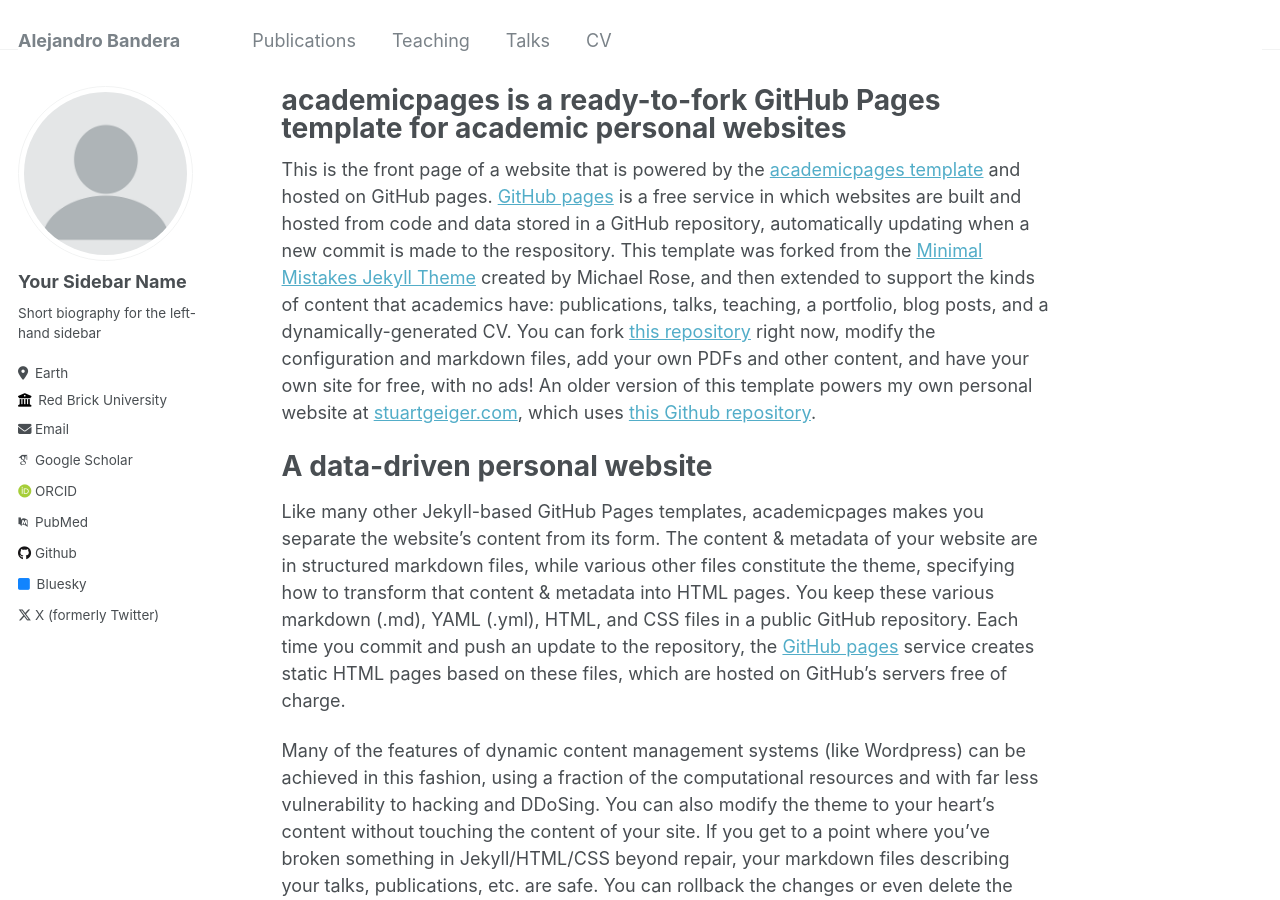
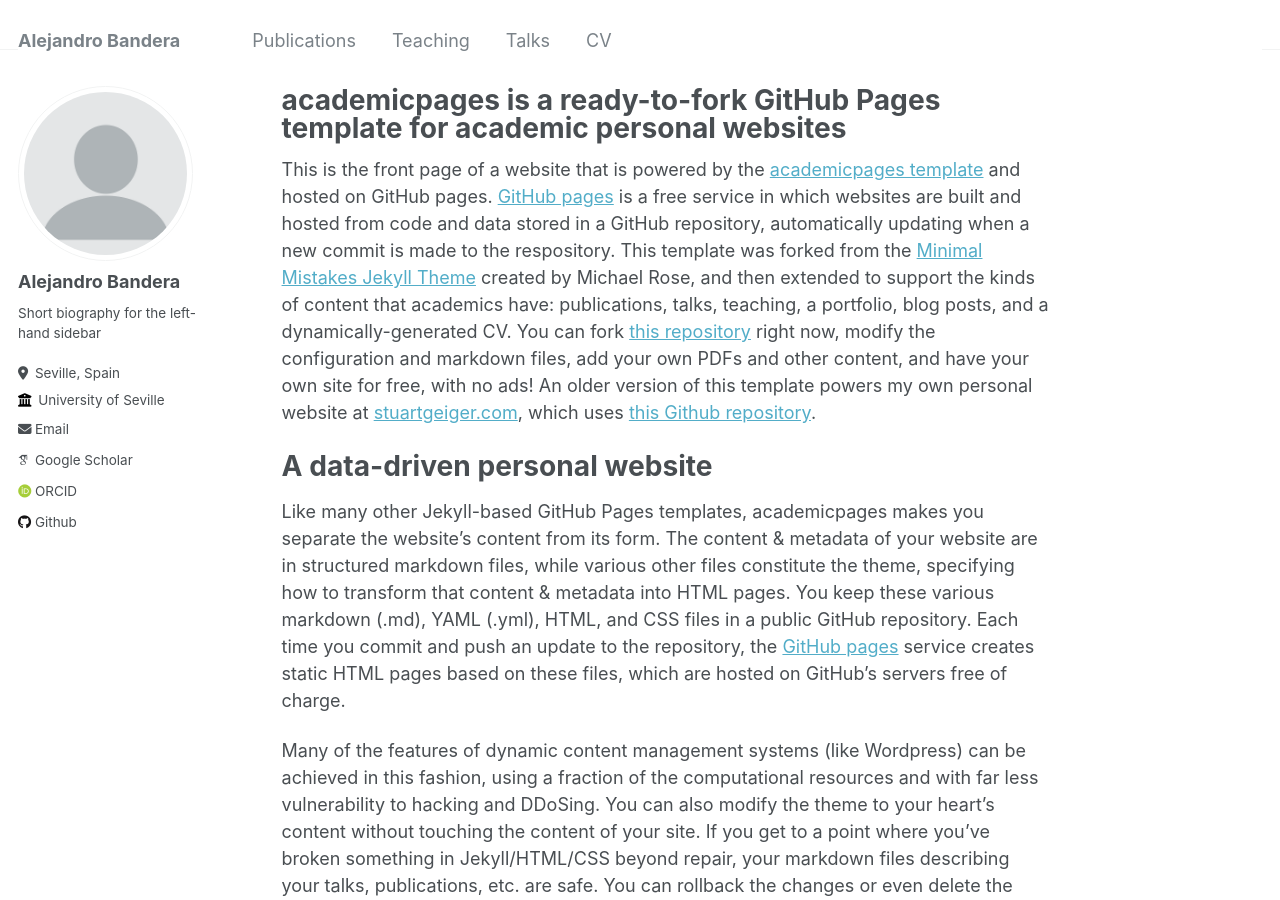
Before and after one commit to abanderam/abandera.github.io, a Jekyll site: the page built from _pages/about.md, in a window 1280 px wide and 900 px high. Built offline with Jekyll 4.4.1, drawn with Linux system fonts in a browser that asks for light colours; some web fonts are replaced.

Commit message:
Update _config.yml

```diff
--- a/_config.yml
+++ b/_config.yml
@@ -14,7 +14,7 @@ name                     : &name "Alejandro Bandera"
 description              : &description "personal description"
 url                      : https://academicpages.github.io # the base hostname & protocol for your site e.g. "https://mmistakes.github.io"
 baseurl                  : "" # the subpath of your site, e.g. "/blog"
-repository               : "academicpages/academicpages.github.io"
+repository               : "abanderam/abanderam.github.io"
 
 # Site Author - The following control what appear as part of the author content on the side bar.
 #               If a field is blank the icon and link will not appear, otherwise it will be shown.
@@ -22,32 +22,32 @@ repository               : "academicpages/academicpages.github.io"
 author:
   # Biographic information
   avatar           : "profile.png"
-  name             : "Your Sidebar Name"
+  name             : "Alejandro Bandera"
   pronouns         : # example: "she/her"
   bio              : "Short biography for the left-hand sidebar"
-  location         : "Earth"
-  employer         : "Red Brick University"
+  location         : "Seville, Spain"
+  employer         : "University of Seville"
   uri              : # URL
-  email            : "none@example.org"
+  email            : "abandera@us.es"
 
   # Academic websites
   arxiv            : # URL - Update with the correct link to your profile
   googlescholar    : "https://scholar.google.com/citations?user=PS_CX0AAAAAJ"
   impactstory      : # URL
   orcid            : "http://orcid.org/yourorcidurl"
-  pubmed           : "https://www.ncbi.nlm.nih.gov/pubmed/?term=john+snow"
+  pubmed           : # "https://www.ncbi.nlm.nih.gov/pubmed/?term=john+snow"
   researchgate     : # URL
 
   # Repositories and software development
   bitbucket        : # Username - Update with your username on the site
   codepen          : # Username
   dribbble         : # Username
-  github           : "academicpages"
+  github           : "abanderam"
   kaggle           : # Username
   stackoverflow    : # User number or user number and name (i.e., use "1" or "1/jeff-atwood")
 
   # Social media
-  bluesky          : "bsky.app" # Replace this with you Bluesky username
+  bluesky          : # "bsky.app" # Replace this with you Bluesky username
   facebook         : # Username
   flickr           : # Username
   foursquare       : # Username
@@ -64,7 +64,7 @@ author:
   steam            : # Username
   telegram         : # URL
   tumblr           : # Username
-  twitter          : "UniofOxford"  # Replace this with your X / Twitter handle
+  twitter          : # "UniofOxford"  # Replace this with your X / Twitter handle
   vine             : # Username
   weibo            : # Username
   wikipedia        : # Username
```
